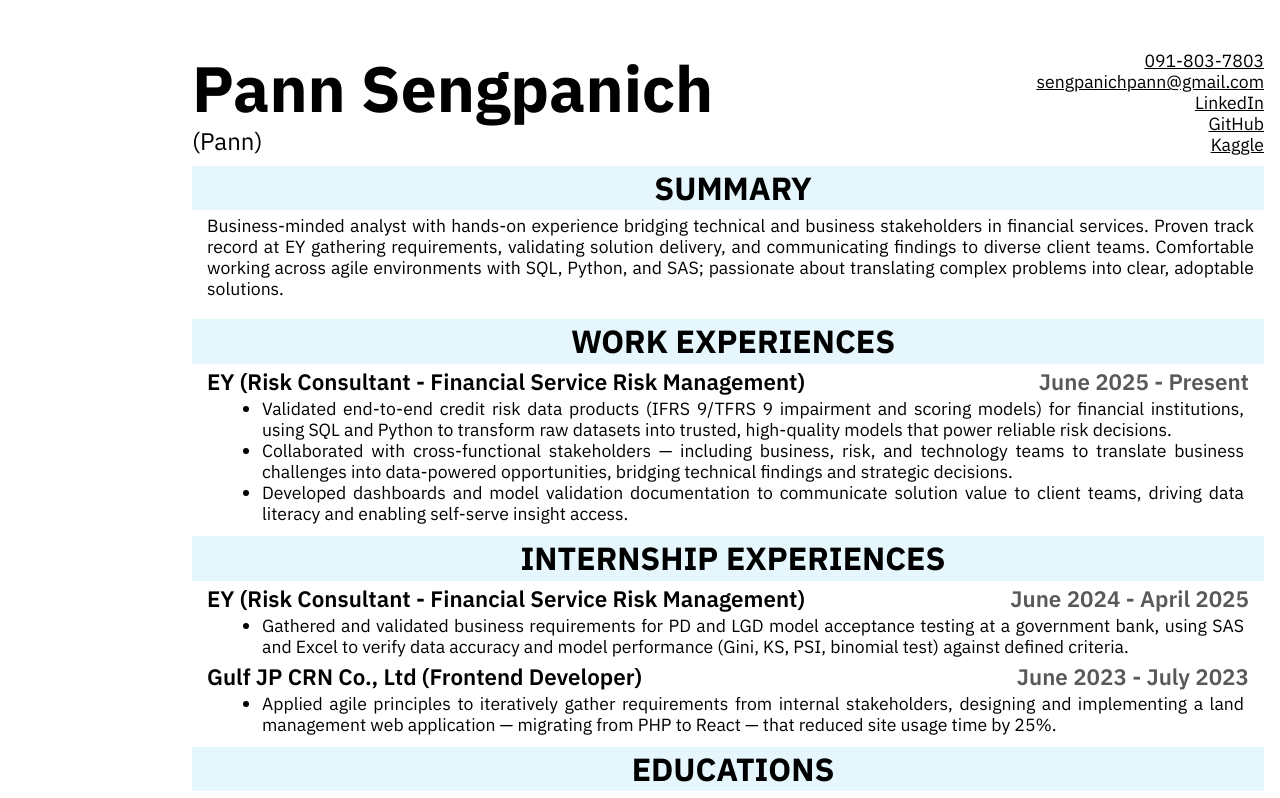
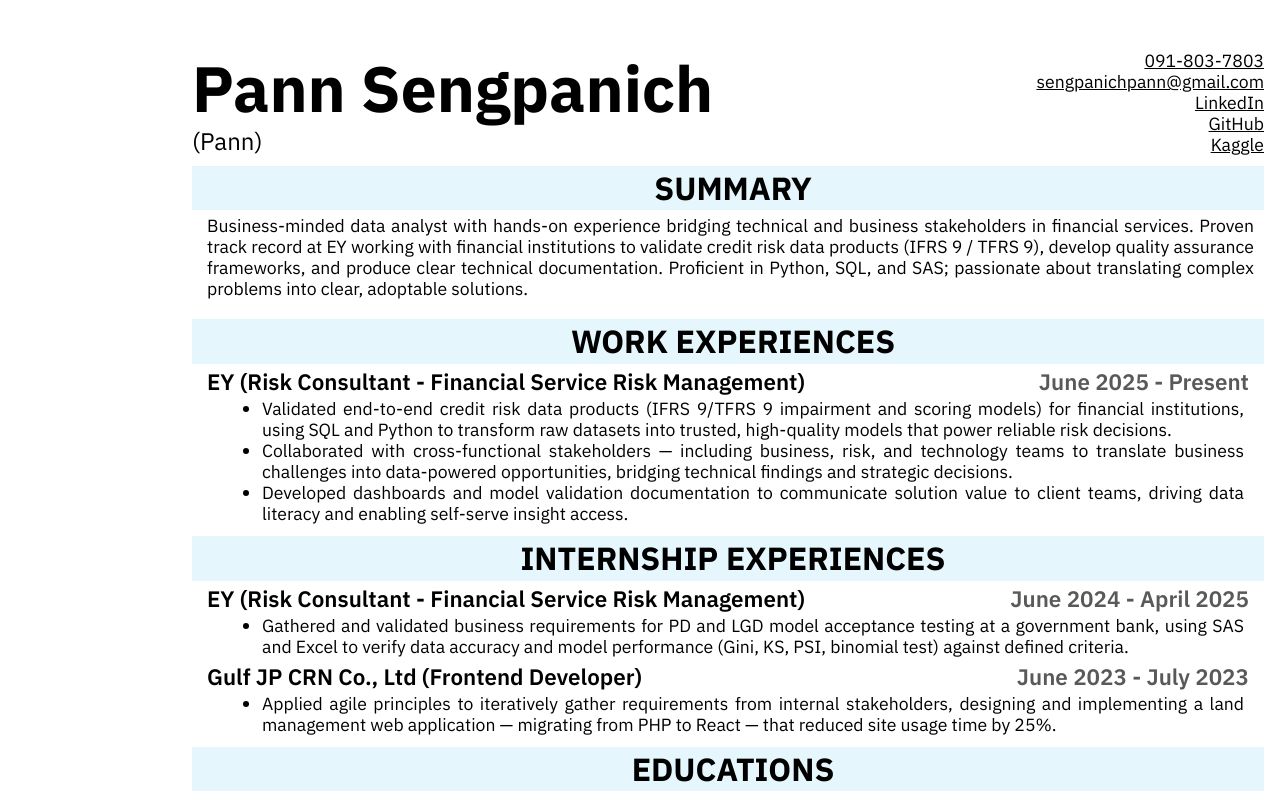
Before and after one commit to PannSengpanich/cv-application, a React (Create React App) app: page / in a window 1280 px wide. Shown: the top 798 px of the page. Built offline with nearby package versions, Linux system fonts and the light colour scheme.

Commit message:
Update data.js

```diff
--- a/src/data.js
+++ b/src/data.js
@@ -12,7 +12,7 @@ export const SummaryData = [
   { topic: "SUMMARY" },
   {
     details:
-      "Business-minded analyst with hands-on experience bridging technical and business stakeholders in financial services. Proven track record at EY gathering requirements, validating solution delivery, and communicating findings to diverse client teams. Comfortable working across agile environments with SQL, Python, and SAS; passionate about translating complex problems into clear, adoptable solutions.",
+      "Business-minded data analyst with hands-on experience bridging technical and business stakeholders in financial services. Proven track record at EY working with financial institutions to validate credit risk data products (IFRS 9 / TFRS 9), develop quality assurance frameworks, and produce clear technical documentation. Proficient in Python, SQL, and SAS; passionate about translating complex problems into clear, adoptable solutions.",
   },
 ];
 export const TechData = [
```
